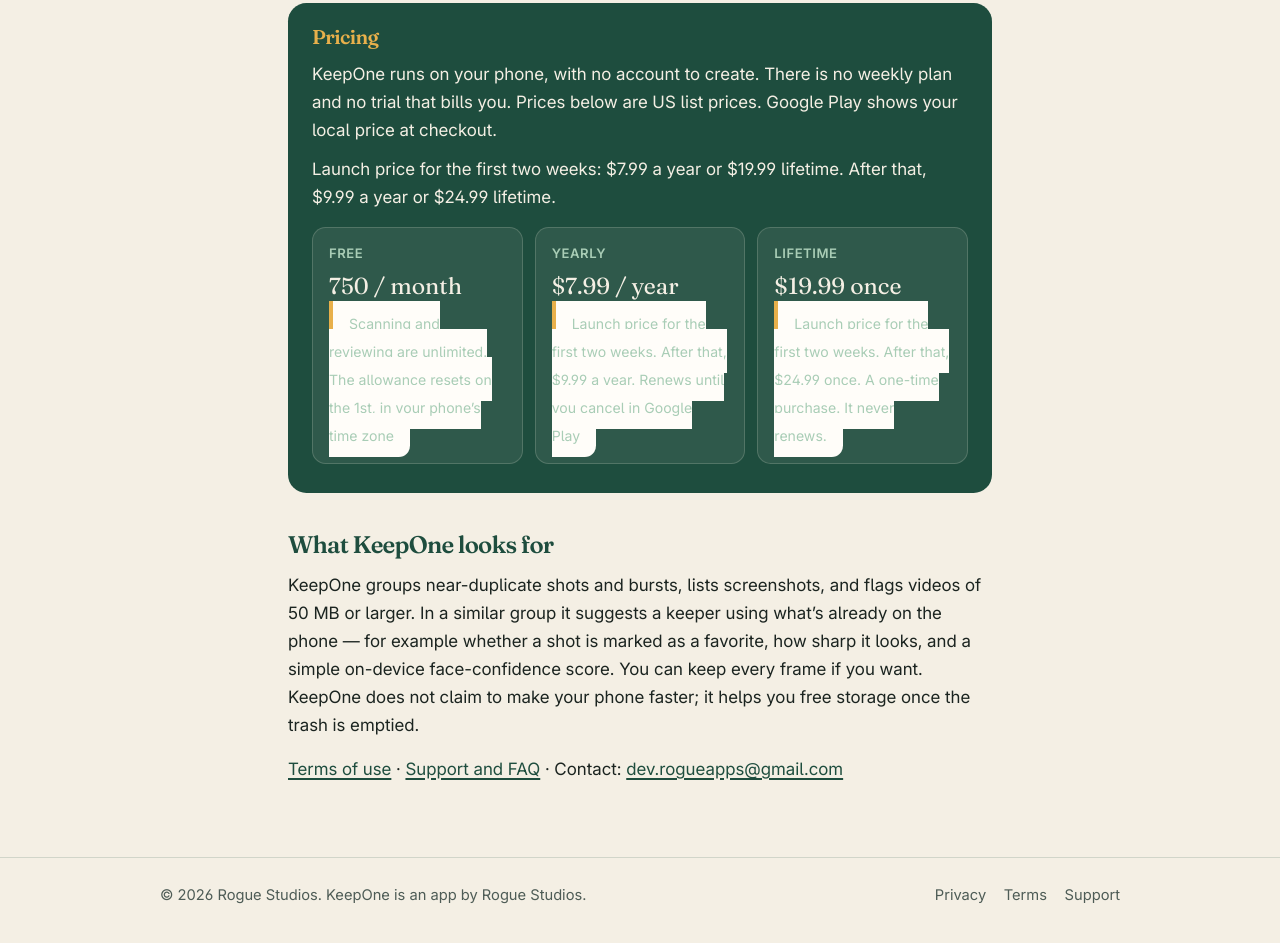
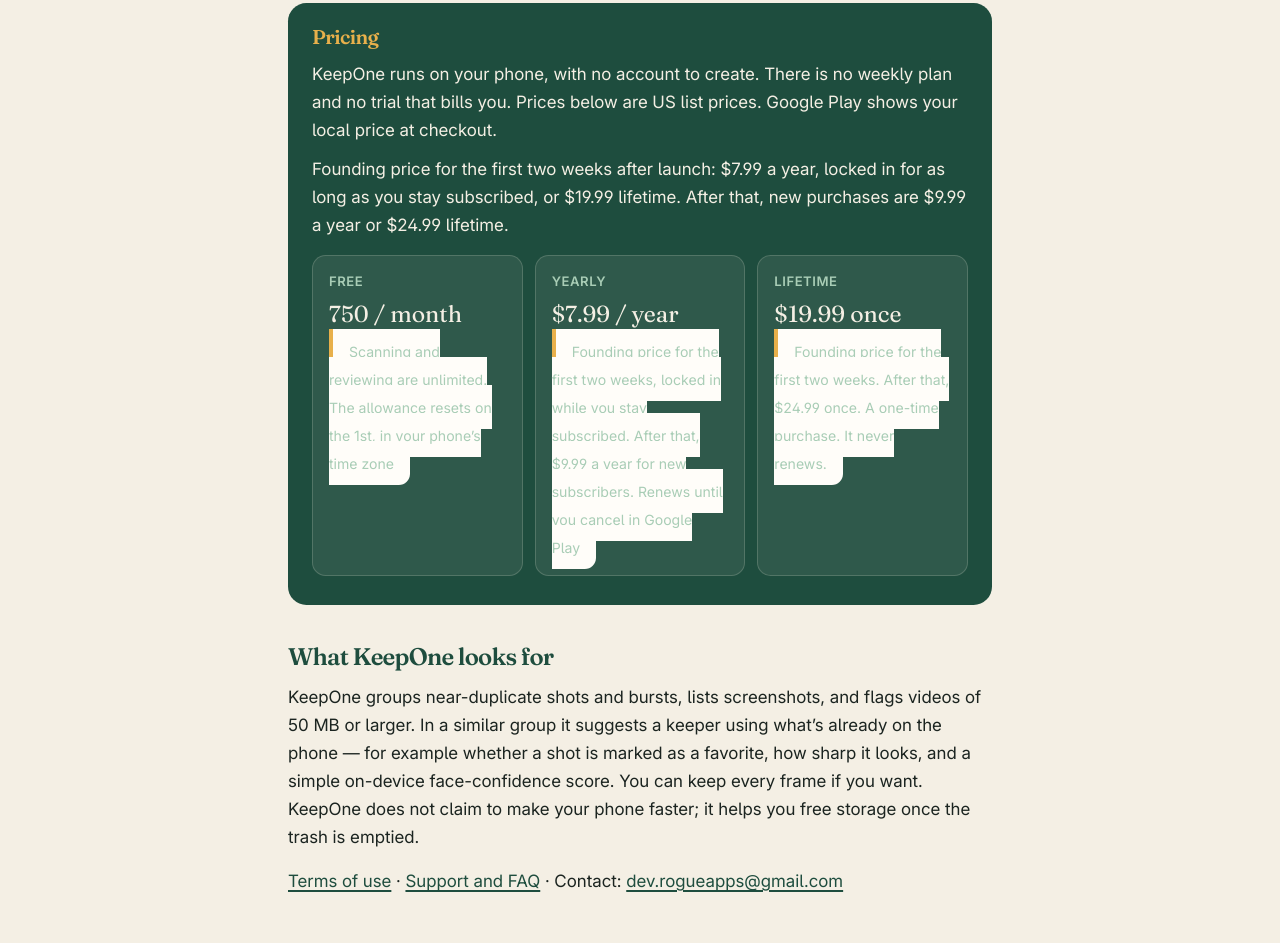
Before and after one commit to roguestudiosapps/roguestudiosapps.github.io, a plain HTML site: page index.html in a window 1280 px wide. Shown: the part 1074-2017 px from the top of the page. Drawn offline with Linux system fonts and the light colour scheme.

Commit message:
Founding price: $7.99/yr locked in for early subscribers

```diff
--- a/index.html
+++ b/index.html
@@ -59,7 +59,7 @@
       <section class="panel" aria-labelledby="pricing">
         <h2 id="pricing">Pricing</h2>
         <p>KeepOne runs on your phone, with no account to create. There is no weekly plan and no trial that bills you. Prices below are US list prices. Google Play shows your local price at checkout.</p>
-        <p>Launch price for the first two weeks: $7.99 a year or $19.99 lifetime. After that, $9.99 a year or $24.99 lifetime.</p>
+        <p>Founding price for the first two weeks after launch: $7.99 a year, locked in for as long as you stay subscribed, or $19.99 lifetime. After that, new purchases are $9.99 a year or $24.99 lifetime.</p>
         <div class="prices">
           <div class="price">
             <span class="label">Free</span>
@@ -69,12 +69,12 @@
           <div class="price">
             <span class="label">Yearly</span>
             <span class="amount">$7.99 / year</span>
-            <span class="note">Launch price for the first two weeks. After that, $9.99 a year. Renews until you cancel in Google Play</span>
+            <span class="note">Founding price for the first two weeks, locked in while you stay subscribed. After that, $9.99 a year for new subscribers. Renews until you cancel in Google Play</span>
           </div>
           <div class="price">
             <span class="label">Lifetime</span>
             <span class="amount">$19.99 once</span>
-            <span class="note">Launch price for the first two weeks. After that, $24.99 once. A one-time purchase. It never renews.</span>
+            <span class="note">Founding price for the first two weeks. After that, $24.99 once. A one-time purchase. It never renews.</span>
           </div>
         </div>
       </section>
```
Also changed, not shown: support.html (+1 -1 lines), terms.html (+3 -3 lines).
